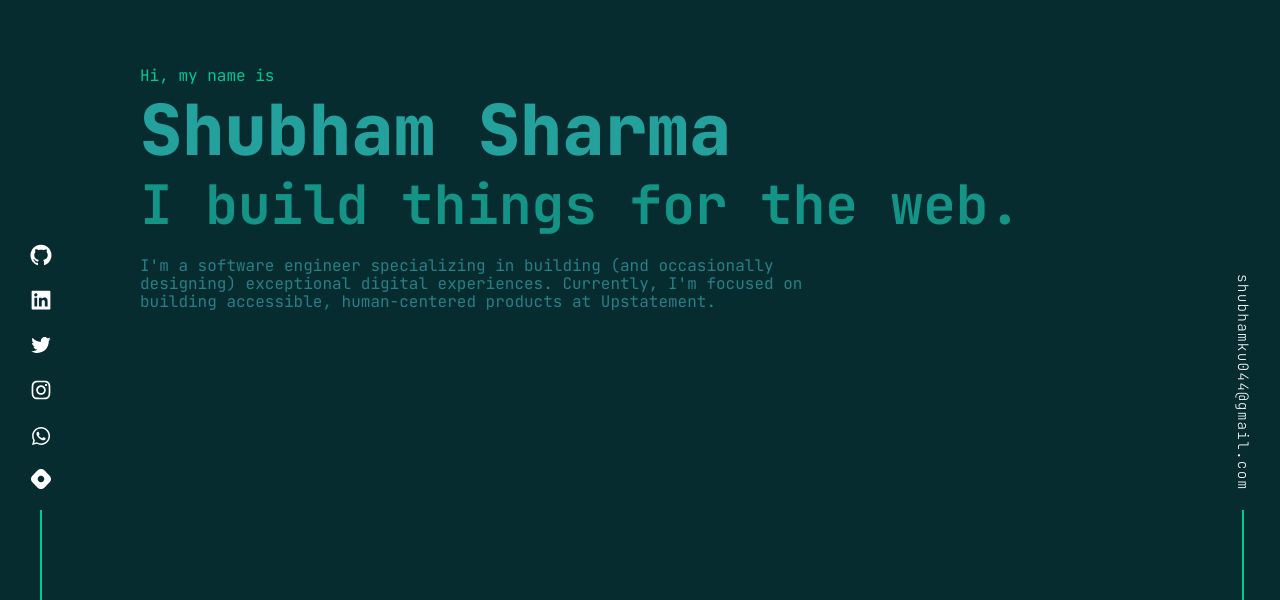
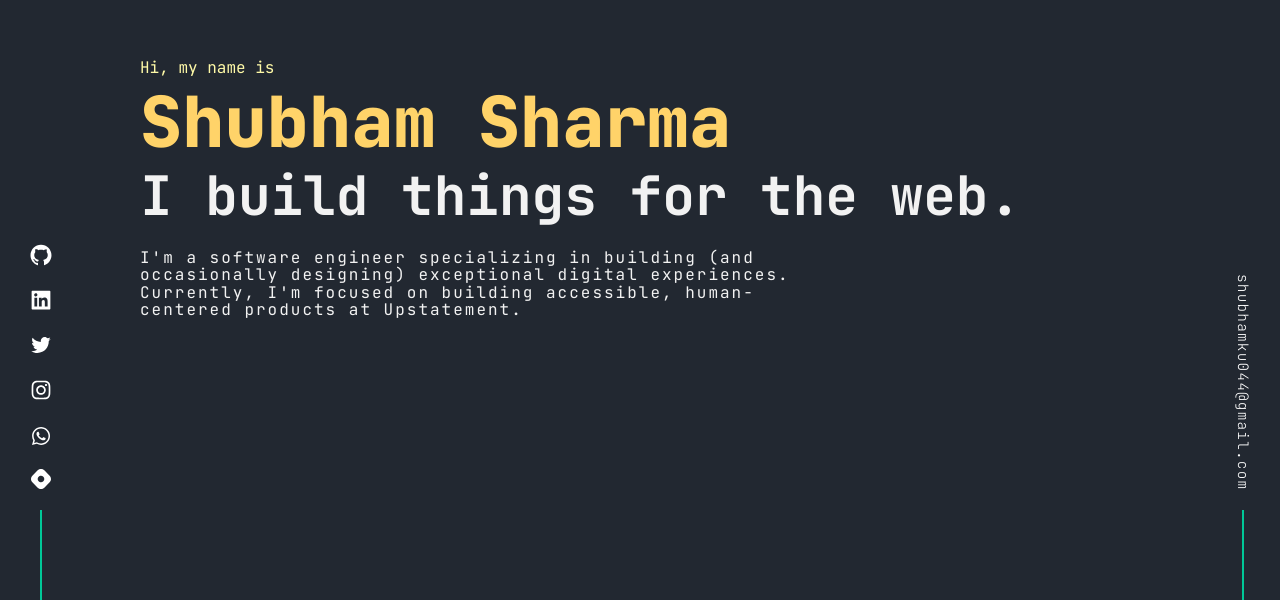
Before and after one commit to shubhamku044/my-portfolio, a Next.js app: page / in a window 1280 px wide. Shown: the part 200-800 px from the top of the page. Built offline with nearby package versions, Linux system fonts and the light colour scheme.

Commit message:
added yellow color

```diff
--- a/components/layout/Social.jsx
+++ b/components/layout/Social.jsx
@@ -96,7 +96,7 @@ const Social = () => {
           <motion.li
             initial={{ translateY: 20, opacity: 0 }}
             animate={{ translateY: 0, opacity: 1 }}
-            transition={{ duration: 0.4, delay: 2.1 }}
+            transition={{ duration: 0.5, delay: 2.2 }}
           >
             <Link href="https://shubhamku044.hashnode.dev/">
               <a target={'_blank'}>
--- a/styles/abstracts/_variables.scss
+++ b/styles/abstracts/_variables.scss
@@ -34,6 +34,11 @@ $color-tertiary: #00c897;
 
 $color-text: #297f87;
 
-$color-background: #062c30;
+$color-background: #222831;
 $color-sidebar: #05595b;
-$color-white:#ffffff;
+$color-white: #ffffff;
+
+$color-yellow-primary: #ffd369;
+$color-yellow-secondary: #fef9a7;
+
+$color-gray: #f2f2f2;
--- a/styles/components/hero.module.scss
+++ b/styles/components/hero.module.scss
@@ -13,7 +13,7 @@
     &-1 {
       font-weight: 400;
       p {
-        color: $color-tertiary;
+        color: $color-yellow-secondary;
         font-size: $font-sm;
         margin-bottom: 0.4rem;
         @include md {
@@ -21,7 +21,7 @@
         }
       }
       h1 {
-        color: $color-primary;
+        color: $color-yellow-primary;
         font-size: $font-3xl;
         margin-bottom: 0.4rem;
         font-weight: 800;
@@ -30,7 +30,7 @@
         }
       }
       h2 {
-        color: $color-secondary;
+        color: $color-gray;
         font-size: $font-2xl;
         @include lg {
           font-size: $font-3xl;
@@ -39,9 +39,10 @@
     }
     &-2 {
       p {
-        color: $color-text;
+        color: $color-gray;
         max-width: 34rem;
         font-size: $font-sm;
+        letter-spacing: 2px;
 
         @include md {
           max-width: 42rem;
@@ -50,8 +51,8 @@
       }
     }
     &-3 {
-      margin-top:2rem;
-      display:none;
+      margin-top: 2rem;
+      display: none;
       a {
         text-decoration: none;
         font-size: $font-xl;
--- a/styles/components/underDevelopment.module.scss
+++ b/styles/components/underDevelopment.module.scss
@@ -3,7 +3,7 @@
   margin: 4rem auto;
   display: flex;
   justify-content: center;
-  height: 300vh;
+  height: 40vh;
 
   &__heading {
     color: white;
--- a/styles/globals.scss
+++ b/styles/globals.scss
@@ -135,7 +135,7 @@ body::-webkit-scrollbar-track {
 }
 
 body::-webkit-scrollbar-thumb {
-  background-color: $color-tertiary;
+  background-color: rgba($color-yellow-secondary, 0.6);
   border-radius: 2rem;
 }
 
--- a/styles/layout/Gmail.module.scss
+++ b/styles/layout/Gmail.module.scss
@@ -5,8 +5,7 @@
   position: fixed;
   bottom: 0;
   color: $color-white;
-  right: .9rem;
-
+  right: 0.9rem;
 
   @include md {
     right: 1.8rem;
@@ -33,7 +32,7 @@
 
       &:hover {
         letter-spacing: 1.8px;
-        color: $color-tertiary;
+        color: $color-yellow-primary;
         transform: translateY(-6px);
       }
     }
--- a/styles/layout/Header.module.scss
+++ b/styles/layout/Header.module.scss
@@ -2,7 +2,7 @@
 @import '../abstracts/variables';
 
 .container {
-  color: aqua;
+  color: $color-yellow-primary;
   position: fixed;
   top: 0;
   left: 0;
@@ -14,8 +14,9 @@
     display: flex;
     justify-content: space-between;
     align-items: center;
-
     padding: 0.8rem 1.6rem;
+    max-width: 94rem;
+    margin-inline: auto;
 
     @include md {
       padding: 0.8rem 4rem;
@@ -38,22 +39,23 @@
       }
       ol {
         display: none;
-        list-style-type: decimal-leading-zero;
+        // list-style-type: decimal-leading-zero;
+        list-style-type: none;
         @include md {
           display: flex;
         }
         li {
           &:not(:last-child) {
-            margin-right: 3rem;
+            margin-right: 2rem;
 
             @include lg {
-              margin-right: 4rem;
+              margin-right: 2.4rem;
             }
           }
 
           &::marker {
             font-size: $font-xs;
-            color: $color-tertiary;
+            color: #dddddd;
           }
         }
       }
@@ -65,9 +67,10 @@
         display: block;
       }
       font-size: $font-base;
-      padding: 1rem 1.2rem;
-      border: 2px solid aqua;
+      padding: 0.6rem 1rem;
+      border: 1.8px solid $color-yellow-secondary;
       border-radius: 4px;
+      cursor: pointer;
     }
 
     &-hamburger {
```
